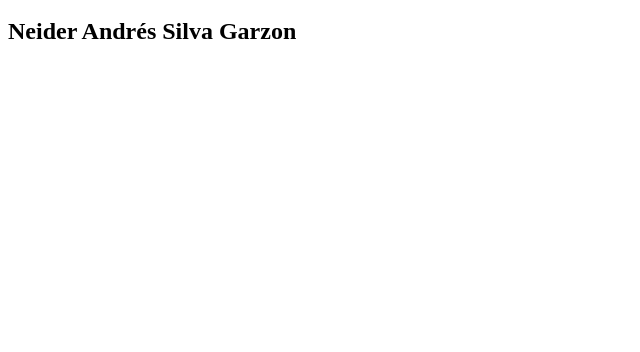
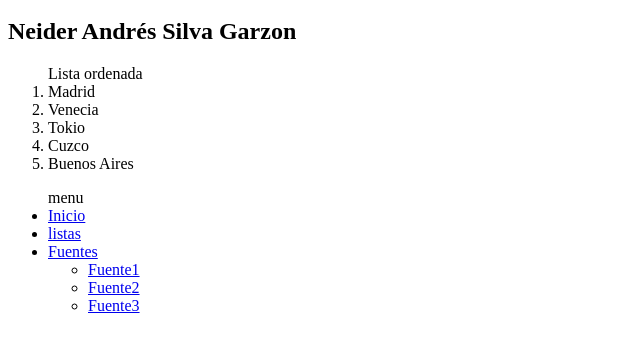
Before and after one commit to Andres-1201/Portafolio-2, a plain HTML site: page index.html in a window 1280 px wide. Shown: the part 48-400 px from the top of the page, without its empty margins (0-640 px from the left). Drawn offline with Linux system fonts and the light colour scheme.

Commit message:
Add Listas

```diff
--- a/index.html
+++ b/index.html
@@ -7,10 +7,27 @@
      <meta http-equiv="X-UA-Compatible" content="IE=edge">
      <meta name="viewport" content="width=device-width, initial-scale=1.0">
      <title>Denuncias ciudadanas-Andres</title>
-     <link rel="style.css" href="style.css"
+     <link rel="style.css" href="style.css">
 </head>
 <body>
      <h1>Denuncias ciudadanas</h1>
      <h2>Neider Andrés Silva Garzon</h2>
 </body>
+<ol>Lista ordenada
+     <li>Madrid</li>
+     <li>Venecia</li>
+     <li>Tokio</li>
+     <li>Cuzco</li>
+     <li>Buenos Aires</li>
+ </ol>
+ <ul>menu
+      <li><a href="index.html">Inicio</a></a></li>
+      <li><a href="listas.html">listas</a></li>
+      <li><a href="Fuentes.html">Fuentes</a></li>
+ <ul>
+     <li><a href="fuente1.html">Fuente1</a></a></li>
+     <li><a href="fuente2.html">Fuente2</a></a></li>
+     <li><a href="fuente3.html">Fuente3</a></a></li>
+ </ul>
+</body>
 </html>
```
Also changed, not shown: listas.html (added, +18 -0 lines).
